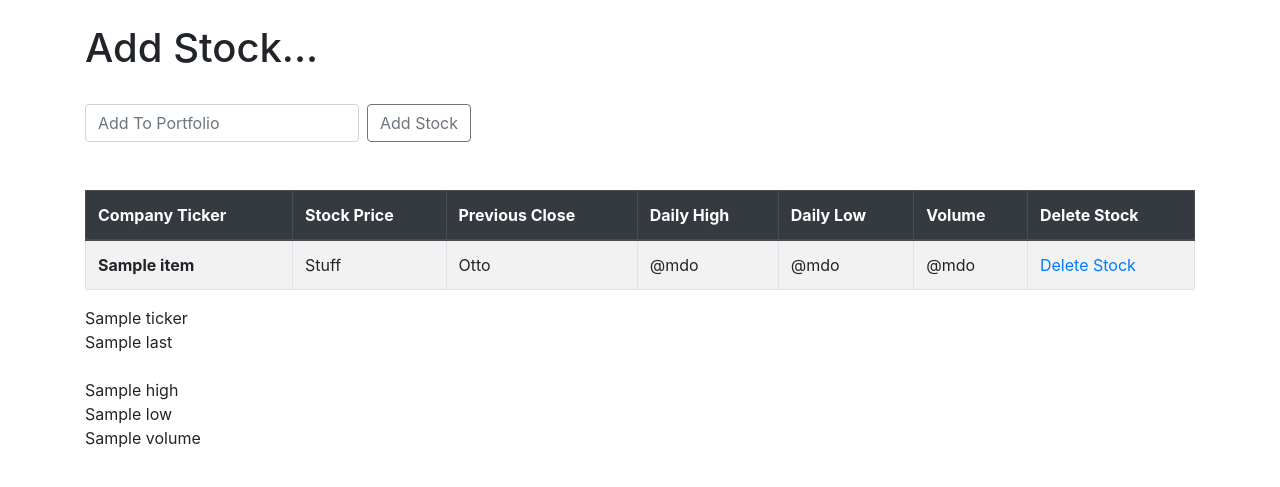
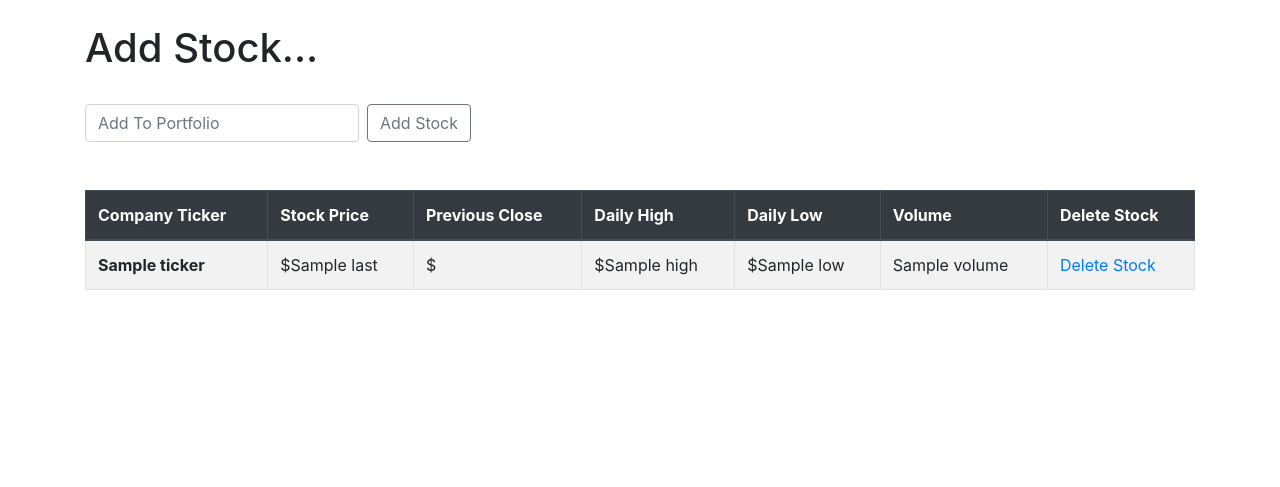
Before and after one commit to Willuv/Stock-Market-App, a Django app: template stocks/quotes/templates/add_stock.html in a window 1280 px wide. Shown: the part 56-543 px from the top of the page. Run offline with Django 5.2, Linux system fonts and the light colour scheme; the template is opened without the code that fills it: most values are stand-ins (such as "Sample title", 1, 10 or a date in 2020).

Commit message:
Have the stock info output into the table

```diff
--- a/stocks/quotes/templates/add_stock.html
+++ b/stocks/quotes/templates/add_stock.html
@@ -31,31 +31,23 @@
     </tr>
   </thead>
   <tbody>
+    <!-- if there is a ticker print out all the information into the table -->
   {% if ticker %}
-    <!-- print the tickers in the database -->
-    {% for item in ticker %}
+    {% for list_item in output %}
       <tr>
-        <th scope="row">{{ item }}</th>
-        <td>Stuff</td>
-        <td>Otto</td>
-        <td>@mdo</td>
-        <td>@mdo</td>
-        <td>@mdo</td>
-        <td><a href ="{% url 'delete' item.id %}">Delete Stock</td>
+      <th scope="row">{{ list_item.ticker }}</th>
+      <td>${{ list_item.last }}</td>
+      <td>${{ list_item.prevClose }}</td>
+      <td>${{ list_item.high }}</td>
+      <td>${{ list_item.low }}</td>
+      <td>{{ list_item.volume }}</td>
+      <td><a href ="/">Delete Stock</td>
       </tr>
     {% endfor %}
-  {% endif %}
+
   </tbody>
 </table>
-
-{% for list_item in output %}
-    {{ list_item.ticker }}<br/>
-    {{ list_item.last }}<br/>
-    {{ list_item.prevClose }}<br/>
-    {{ list_item.high }}<br/>
-    {{ list_item.low }}<br/>
-    {{ list_item.volume }}<br/><br/>
-{% endfor %}
+{% endif %}
 
 
 
```
